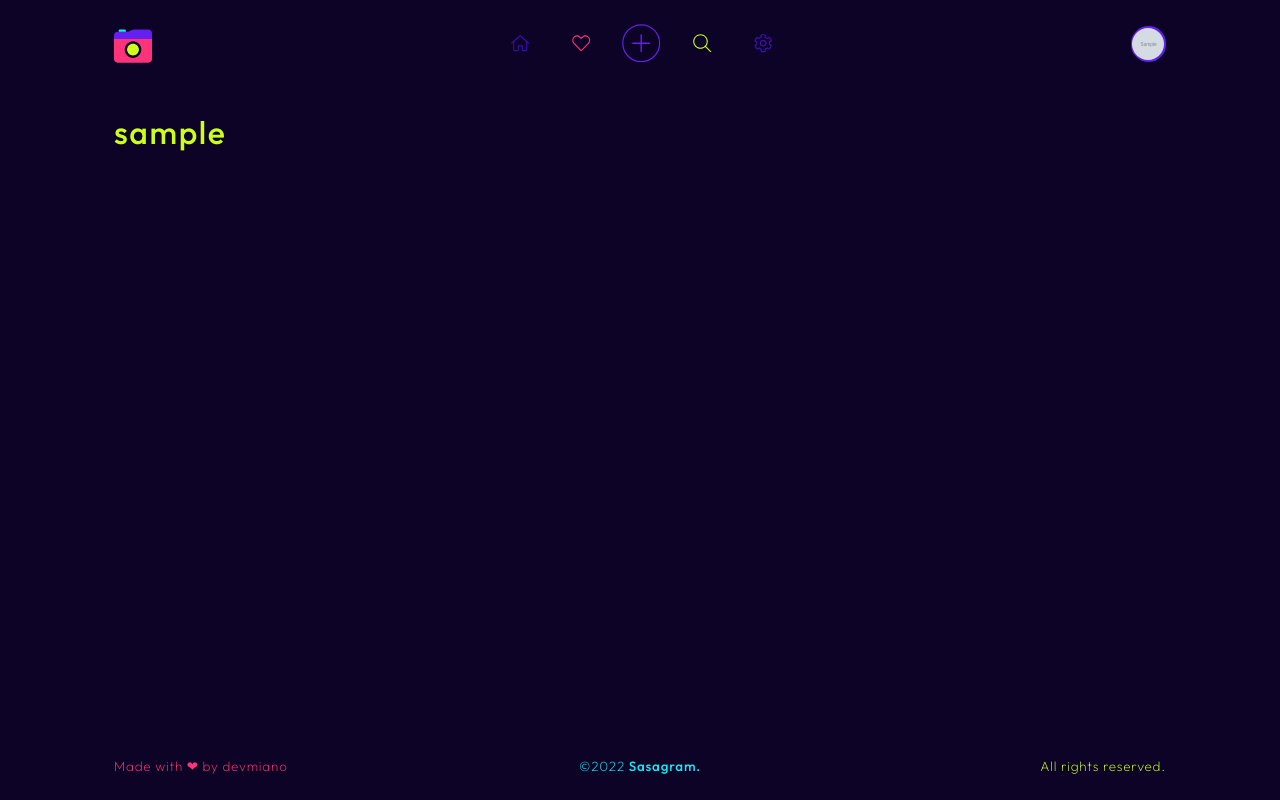
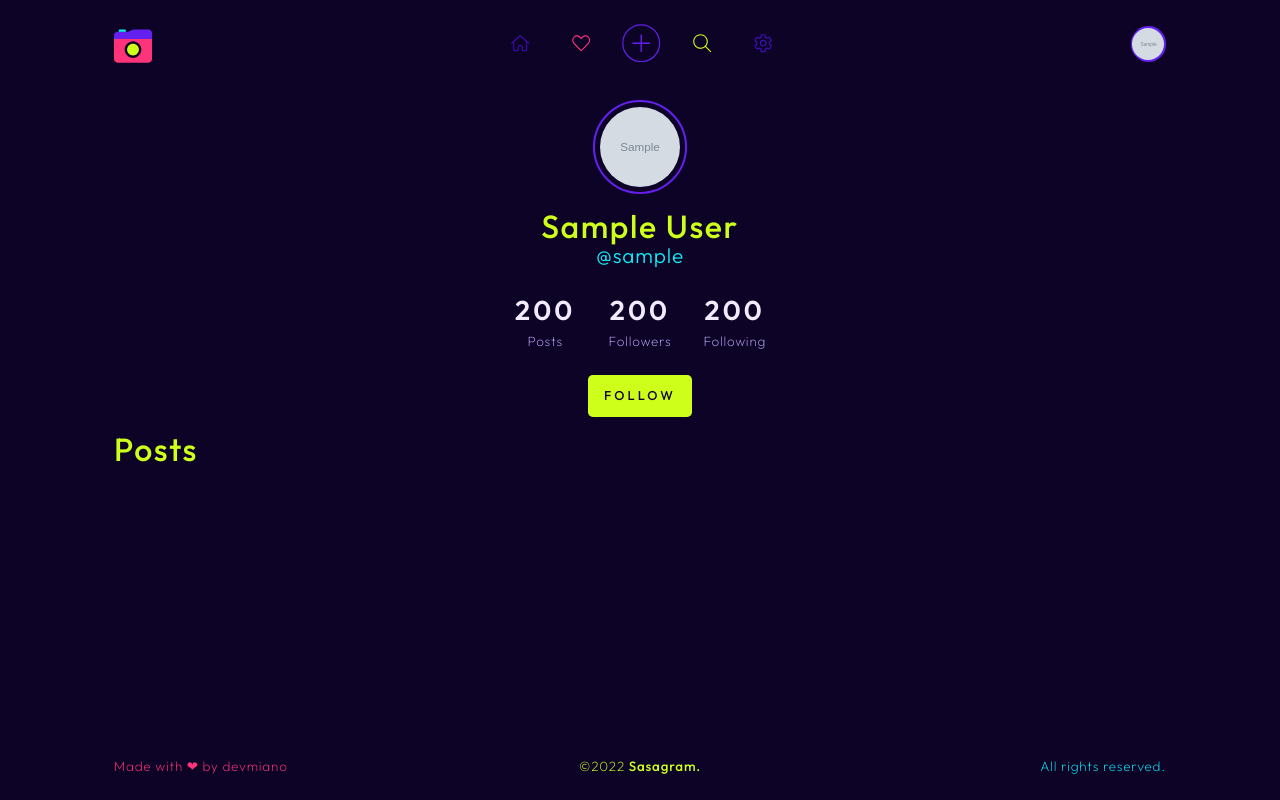
Before and after one commit to devmiano/sasagram, a Django app: a page that uses gram/templates/gram/profile/profile.html in a window 1280 px wide. Run offline with Django 4.2, Linux system fonts and the light colour scheme; a user stored in the database is signed in; tables that the repository leaves empty hold one stand-in row (values such as "Sample post"); grey boxes marked "Sample" are stand-in pictures; some web fonts are replaced.

Commit message:
added and styled the profile banner content

```diff
--- a/gram/static/gram/css/global.css
+++ b/gram/static/gram/css/global.css
@@ -917,7 +917,7 @@ input:-webkit-autofill:focus {
   font-size: 0.84rem;
   font-family: "Outfit", sans-serif;
   letter-spacing: 0.05rem;
-  color: #12ECF8;
+  color: #CEFF1A;
   text-align: center;
 }
 
@@ -940,7 +940,7 @@ input:-webkit-autofill:focus {
   font-size: 0.84rem;
   font-family: "Outfit", sans-serif;
   letter-spacing: 0.05rem;
-  color: #CEFF1A;
+  color: #12ECF8;
   text-align: right;
 }
 
@@ -962,3 +962,115 @@ input:-webkit-autofill:focus {
   100% {
   }
 }
+
+#profile {
+  padding: 1rem;
+  width: 100%;
+}
+
+#profile .banner {
+  width: 100%;
+  display: flex;
+  align-items: center;
+  flex-direction: column;
+  justify-content: center;
+}
+
+#profile .banner .wrapper {
+  padding: 0.3rem;
+  width: fit-content;
+  height: fit-content;
+  border-radius: 3rem;
+  border: 2px solid #6320EE;
+}
+
+#profile .banner .wrapper .photo {
+  width: 5rem;
+  height: 5rem;
+  background-size: cover;
+  background-repeat: no-repeat;
+  background-attachment: fixed;
+  background-position: center center;
+  object-fit: cover;
+  border-radius: 3rem;
+}
+
+#profile .banner .info {
+  display: flex;
+  align-items: center;
+  flex-direction: column;
+  justify-content: center;
+}
+
+#profile .banner .info .title {
+  line-height: 1;
+  font-weight: 500;
+  font-size: 2rem;
+  font-family: "Outfit", sans-serif;
+  letter-spacing: 0.1rem;
+}
+
+#profile .banner .info .username {
+  line-height: 1;
+  font-size: 1.3rem;
+  font-family: "Outfit", sans-serif;
+  letter-spacing: 0.05rem;
+  color: #12ECF8;
+  margin-top: -0.8rem;
+}
+
+#profile .banner .stats {
+  gap: 2rem;
+  margin: 1.5rem 0;
+  display: grid;
+  grid-auto-rows: 1fr;
+  grid-template-columns: repeat(3, minmax(0, 1fr));
+}
+
+#profile .banner .stats .stat {
+  display: flex;
+  align-items: center;
+  flex-direction: column;
+  justify-content: center;
+}
+
+#profile .banner .stats .stat .count {
+  color: #F1ECFD;
+  font-weight: 600;
+  font-size: 1.7rem;
+  font-family: "Outfit", sans-serif;
+  letter-spacing: 0.2rem;
+}
+
+#profile .banner .stats .stat .text {
+  color: #B9A1F7;
+  font-weight: 200;
+  font-size: 0.84rem;
+  font-family: "Outfit", sans-serif;
+  letter-spacing: 0.05rem;
+}
+
+#profile .banner .cta .btn {
+  align-items: center;
+  border: none;
+  outline: none;
+  cursor: pointer;
+  font-weight: 500;
+  color: #140439;
+  font-size: 0.8rem;
+  padding: 0.7rem 1rem;
+  background: #CEFF1A;
+  border-radius: 0.3rem;
+  letter-spacing: 0.2rem;
+  text-transform: uppercase;
+}
+
+#profile .banner .cta .btn:hover, #profile .banner .cta .btn:active {
+  color: #6320EE;
+  background: #12ECF8;
+}
+
+#profile .banner .cta .btn:focus {
+  color: #12ECF8;
+  background: #FF337A;
+}
--- a/gram/static/gram/sass/global.scss
+++ b/gram/static/gram/sass/global.scss
@@ -8,4 +8,5 @@
 @import 'partials/footer';
 @import 'partials/frames';
 @import 'partials/mixins';
+@import 'partials/profile';
 @import 'partials/palette';
--- a/gram/static/gram/sass/partials/_footer.scss
+++ b/gram/static/gram/sass/partials/_footer.scss
@@ -26,7 +26,7 @@
 
 	.copy {
 		@include small;
-		color: $sasa-200;
+		color: $sasa-100;
 		text-align: center;
 
 		.gram {
@@ -41,7 +41,7 @@
 
 	.alt {
 		@include small;
-		color: $sasa-100;
+		color: $sasa-200;
 		text-align: right;
 
 		@include for-tab {
--- /dev/null
+++ b/gram/static/gram/sass/partials/_profile.scss
@@ -0,0 +1,73 @@
+@import 'type';
+@import 'mixins';
+@import 'palette';
+
+#profile {
+	padding: 1rem;
+	width: 100%;
+
+	.banner {
+		width: 100%;
+		@include col-center;
+
+		.wrapper {
+			padding: 0.3rem;
+			width: fit-content;
+			height: fit-content;
+			border-radius: 3rem;
+			border: 2px solid $sasa-400;
+
+			.photo {
+				width: 5rem;
+				height: 5rem;
+				@include image;
+				object-fit: cover;
+				border-radius: 3rem;
+			}
+		}
+
+		.info {
+			@include col-center;
+
+			.title {
+				@include title;
+			}
+
+			.username {
+				@include subtext;
+				color: $sasa-200;
+				margin-top: -0.8rem;
+			}
+		}
+
+		.stats {
+			gap: 2rem;
+      margin: 1.5rem 0;
+			@include grid-three;
+
+			.stat {
+				@include col-center;
+
+        .count {
+          color: $ash-100;
+          font-weight: 600;
+          @include subtitle;
+
+        }
+
+        .text {
+          color: $ash-300;
+          @include small;
+        }
+			}
+		}
+
+    .cta {
+
+      .btn {
+        align-items: center;
+        @include btn;
+      }
+    }
+	}
+}
--- a/gram/templates/gram/profile/profile.html
+++ b/gram/templates/gram/profile/profile.html
@@ -1,8 +1,40 @@
 {% extends 'gram/base.html' %} {% block content %}
 <main id="main">
 	{% include 'gram/navbar.html' %}
-	<section id="hero">
-		<h1 class="title">{{user_profile.user.username}}</h1>
+	<section id="profile">
+		<div class="banner">
+			<div class="wrapper">
+				<img
+					class="photo"
+					src="{{ user_profile.photo.url }}"
+					alt="{{user_profile.user.username}}"
+				/>
+			</div>
+			<div class="info">
+				<h5 class="title">{{user_profile.firstname}} {{user_profile.lastname}}</h5>
+				<p class="username">@{{user_profile.user.username}}</p>
+			</div>
+			<div class="stats">
+				<div class="stat">
+					<p class="count">200</p>
+					<p class="text">Posts</p>
+				</div>
+				<div class="stat">
+					<p class="count">200</p>
+					<p class="text">Followers</p>
+				</div>
+				<div class="stat">
+					<p class="count">200</p>
+					<p class="text">Following</p>
+				</div>
+			</div>
+			<div class="cta">
+				<button class="btn">Follow</button>
+			</div>
+		</div>
+		<div class="content">
+			<h1 class="title">Posts</h1>
+		</div>
 	</section>
 </main>
 {% include 'gram/footer.html' %} {% endblock %}
```
